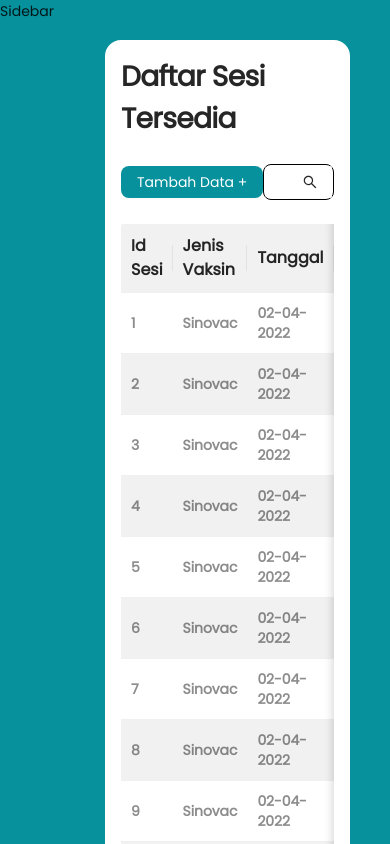
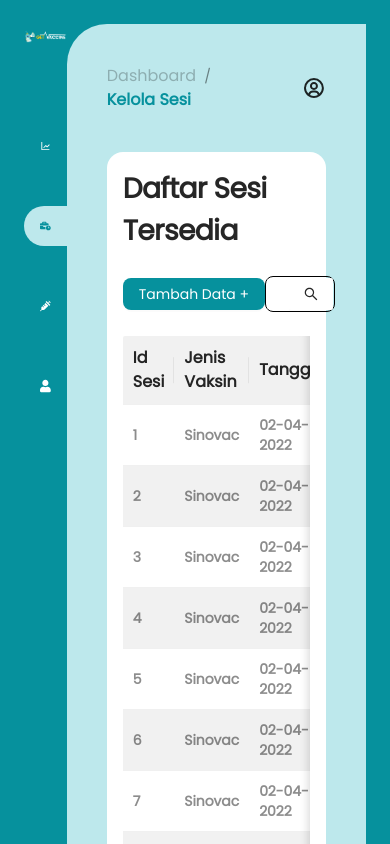
Before and after one commit to CapstoneProjectAlterra/FrontEnd, a React (Create React App) app: page /admin/session in a window 390 px wide. Shown: the top 844 px of the page. Built offline with nearby package versions, Linux system fonts and the light colour scheme.

Commit message:
fix some css and create responsive layout

```diff
--- a/src/components/BreadCrumbAdmin/index.jsx
+++ b/src/components/BreadCrumbAdmin/index.jsx
@@ -9,6 +9,7 @@ export default function BreadCrumbAdmin() {
     "/admin/session": "Kelola Sesi",
     "/admin/vaccine": "Kelola Vaksin",
     "/admin/profile": "Profil Admin",
+    "/admin/session/:sessionId": "Detail Sesi",
   };
   const location = useLocation();
   const pathSnippets = location.pathname.split("/").filter((i) => i);
--- a/src/components/Sidebar/index.jsx
+++ b/src/components/Sidebar/index.jsx
@@ -38,12 +38,11 @@ export default function Sidebar() {
     },
   ];
 
-  console.log(location.pathname);
   return (
     <Row gutter={[0, 80]} className={style.nav}>
       <Col span={24}>
-        <div className={style.image} style={{width: "100%"}}>
-          <img src={LogoPrimary} alt="logo" />
+        <div className={style.image}>
+          <img src={LogoPrimary} alt="logo" style={{width: "100%"}} />
         </div>
       </Col>
       <Col span={24}>
@@ -57,10 +56,13 @@ export default function Sidebar() {
           >
             {allMenu.map((menu) => {
               return (
-                <li className={location.pathname === menu.route && style.active} key={menu.id}>
+                <li
+                  className={location.pathname === menu.route ? style.active : undefined}
+                  key={menu.id}
+                >
                   <Link to={menu.route} className={style.menu}>
                     {menu.icon}
-                    <span>{menu.text}</span>
+                    <span className={style.textMenu}>{menu.text}</span>
                   </Link>
                 </li>
               );
--- a/src/components/Sidebar/sidebar.module.css
+++ b/src/components/Sidebar/sidebar.module.css
@@ -1,7 +1,5 @@
 .nav {
   display: flex;
-  position: fixed;
-  width: 300px;
 }
 
 .menu {
@@ -29,3 +27,18 @@
   padding-top: 16px;
   border: 1px solid #000;
 }
+.image {
+  width: 80%;
+}
+
+@media screen and (max-width: 1000px) {
+  .textMenu {
+    display: none;
+  }
+}
+
+@media screen and (max-width: 768px) {
+  .image {
+    width: 100%;
+  }
+}
--- a/src/index.css
+++ b/src/index.css
@@ -251,9 +251,14 @@ p {
   padding: 40px 48px 0;
   background: var(--color-primary);
 }
+@media screen and (max-width: 1000px) {
+  .layout-admin {
+    padding: 24px 24px 0;
+  }
+}
 .layout-main-admin {
   background-color: var(--color-secondary-light);
   border-radius: 40px 0 0 0;
-  min-height: 200vh;
+  min-height: 100vh;
   padding: 40px;
 }
--- a/src/layouts/AdminLayout/index.jsx
+++ b/src/layouts/AdminLayout/index.jsx
@@ -1,9 +1,20 @@
 import {Col, Dropdown, Menu, Row} from "antd";
+import {useEffect} from "react";
+import {useState} from "react";
 import {BiUserCircle} from "react-icons/bi";
 import {Link} from "react-router-dom";
 import {BreadCrumbAdmin, Sidebar} from "../../components";
 
 export default function AdminLayout(props) {
+  const [width, setWidth] = useState(window.innerWidth);
+  useEffect(() => {
+    window.addEventListener("resize", setWidth(window.innerWidth));
+
+    return () => {
+      window.removeEventListener("resize", setWidth(window.innerWidth));
+    };
+  }, [width]);
+
   const menu = (
     <Menu
       items={[
@@ -16,10 +27,16 @@ export default function AdminLayout(props) {
   );
   return (
     <Row className="layout-admin">
-      <Col lg={5} md={8} sm={12} style={{background: "var(--color-primary)", height: "100vh"}}>
+      <Col
+        lg={5}
+        md={3}
+        sm={3}
+        xs={3}
+        style={{background: "var(--color-primary)", height: "100vh"}}
+      >
         <Sidebar />
       </Col>
-      <Col lg={19} md={16} sm={12}>
+      <Col lg={19} md={21} sm={21} xs={21} style={{position: "relative"}}>
         <main className="layout-main-admin">
           <Row>
             <Col
--- a/src/pages/Admin/AdminSession/AdminSession.module.css
+++ b/src/pages/Admin/AdminSession/AdminSession.module.css
@@ -1,6 +1,6 @@
 .content {
   background: #fff;
   padding: 16px;
-  margin: 40px;
+  margin-top: 40px;
   border-radius: 16px;
 }
--- a/src/pages/Admin/AdminSession/index.jsx
+++ b/src/pages/Admin/AdminSession/index.jsx
@@ -1,7 +1,8 @@
-import { Col, Row } from "antd";
+import {Col, Row} from "antd";
 import React from "react";
-import { useEffect } from "react";
+import {useEffect} from "react";
 import SessionTable from "../../../components/SessionTable";
+import AdminLayout from "../../../layouts/AdminLayout";
 import styles from "./AdminSession.module.css";
 
 export default function AdminSession() {
@@ -11,9 +12,7 @@ export default function AdminSession() {
   }, []);
 
   return (
-    <Row>
-      <Col span={4}>Sidebar</Col>
-      <Col span={20}>
+    <AdminLayout>
       <div className={styles.content}>
         <h3
           style={{
@@ -25,7 +24,6 @@ export default function AdminSession() {
 
         <SessionTable />
       </div>
-      </Col>
-    </Row>
+    </AdminLayout>
   );
 }
--- a/src/pages/Admin/AdminSessionDetail/AdminSessionDetail.module.css
+++ b/src/pages/Admin/AdminSessionDetail/AdminSessionDetail.module.css
@@ -1,7 +1,7 @@
 .content {
   background: #fff;
   padding: 16px;
-  margin: 40px;
+  margin-top: 40px;
   border-radius: 16px;
 }
 
--- a/src/pages/Admin/AdminSessionDetail/index.jsx
+++ b/src/pages/Admin/AdminSessionDetail/index.jsx
@@ -1,11 +1,12 @@
-import { Col, Row } from "antd";
-import { useEffect } from "react";
+import {Col, Row} from "antd";
+import {useEffect} from "react";
 import SessionDetailTable from "../../../components/SessionDetailTable";
 import styles from "./AdminSessionDetail.module.css";
-import { useParams } from "react-router-dom";
+import {useParams} from "react-router-dom";
+import AdminLayout from "../../../layouts/AdminLayout";
 
 export default function AdminSessionDetail() {
-  let { sessionId } = useParams();
+  let {sessionId} = useParams();
 
   useEffect(() => {
     // change background color to gradient only on this page with --color-gradient-2 variable
@@ -13,9 +14,7 @@ export default function AdminSessionDetail() {
   }, []);
 
   return (
-    <Row>
-      <Col span={4}>Sidebar</Col>
-      <Col span={20}>
+    <AdminLayout>
       <div className={styles.content}>
         <h3
           style={{
@@ -29,9 +28,7 @@ export default function AdminSessionDetail() {
             <h4 className={styles.subTitle}>Jenis Vaksin: Sinovac</h4>
           </Col>
           <Col lg={12}>
-              <h4 className={styles.subTitle}>
-                Jam Operasional: 08:00 - 10:00
-              </h4>
+            <h4 className={styles.subTitle}>Jam Operasional: 08:00 - 10:00</h4>
           </Col>
           <Col lg={12}>
             <h4 className={styles.subTitle}>Tanggal: 03-05-2022</h4>
@@ -50,7 +47,6 @@ export default function AdminSessionDetail() {
 
         <SessionDetailTable sessionId={sessionId} />
       </div>
-      </Col>
-    </Row>
+    </AdminLayout>
   );
 }
```
Lines whose indentation alone changed are shown as unchanged.
